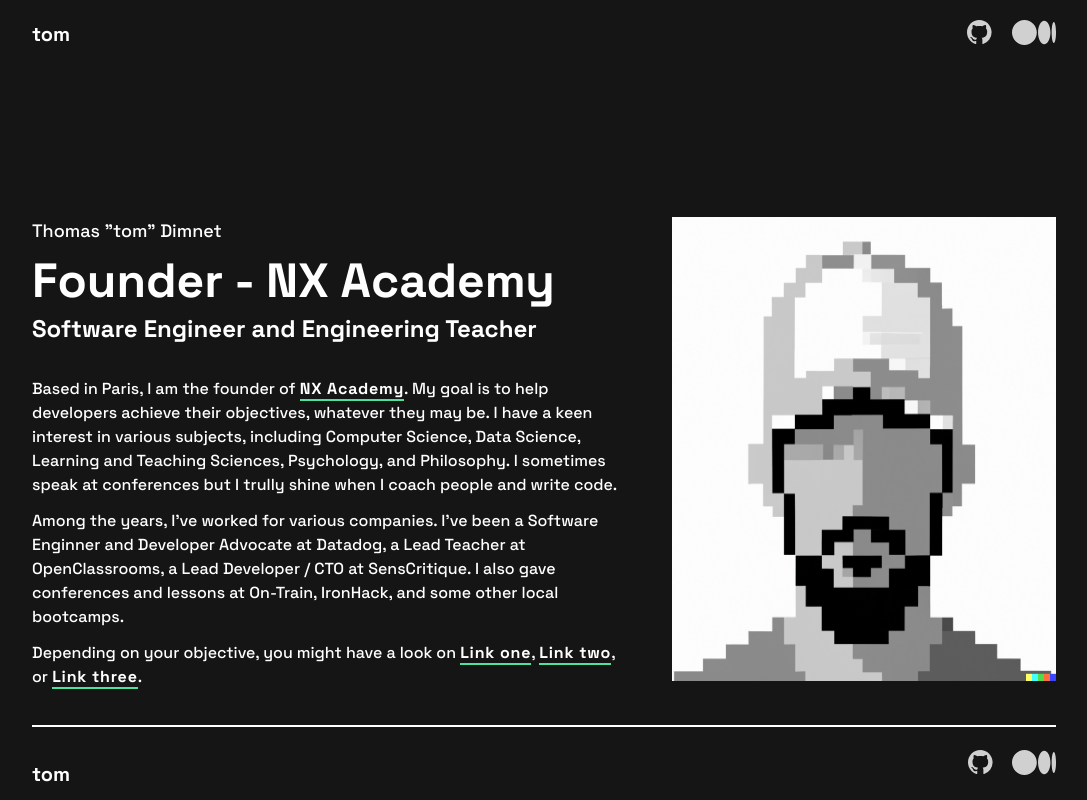
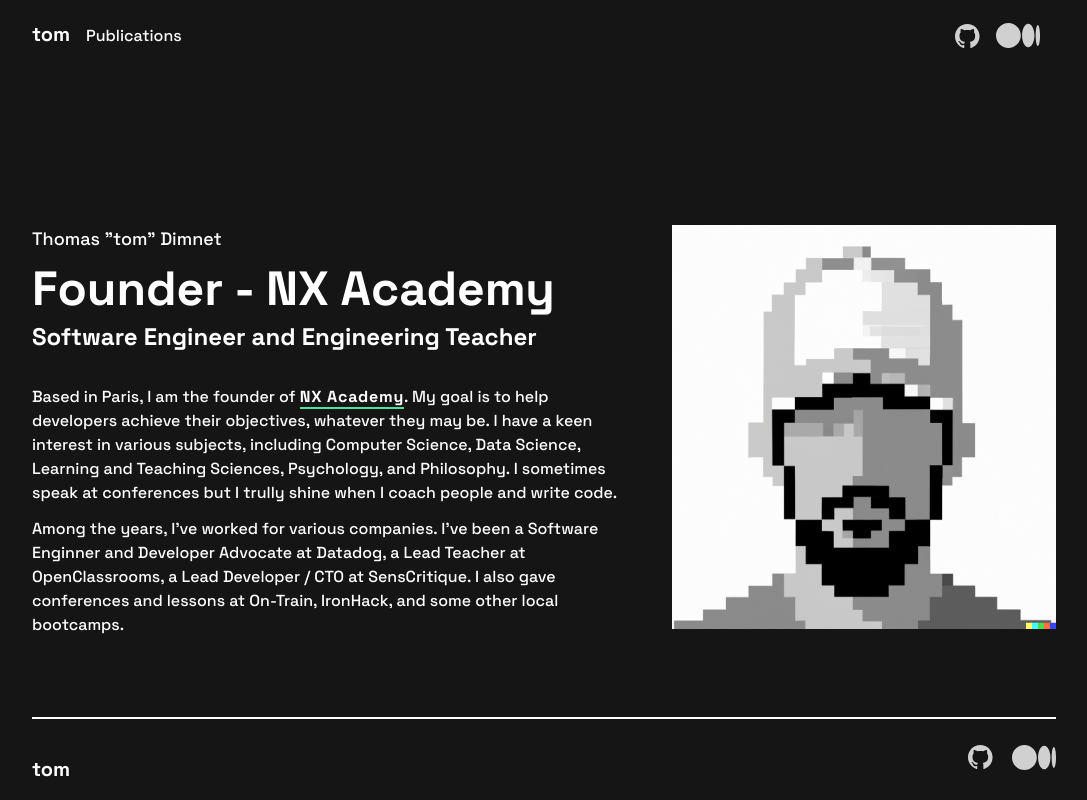
Before and after one commit to tdimnet/tdimnet.github.io, a React (Vite) app: page / in a window 1280 px wide. Shown: the whole page, without its empty margins (96-1183 px from the left). Built offline with nearby package versions, Linux system fonts and the light colour scheme.

Commit message:
Creating the publications page and updating header links

```diff
--- a/src/App.tsx
+++ b/src/App.tsx
@@ -5,13 +5,8 @@ import { BrowserRouter, Routes, Route } from "react-router-dom";
 import Footer from "./components/Footer";
 import Header from "./components/Header";
 
-import About from "./pages/About";
-import AllProjects from "./pages/AllProjects";
 import Home from "./pages/Home";
-import Programming from "./pages/Programming";
-import Project from "./pages/Project";
-import Teaching from "./pages/Teaching";
-import Writing from "./pages/Writing";
+import Publications from "./pages/Publications";
 
 function App() {
   return (
@@ -22,12 +17,7 @@ function App() {
             <Header />
           </div>
           <Routes>
-            <Route path="/about" element={<About />} />
-            <Route path="/programming" element={<Programming />} />
-            <Route path="/project/:id" element={<Project />} />
-            <Route path="/projects" element={<AllProjects />} />
-            <Route path="/teaching" element={<Teaching />} />
-            <Route path="/writing" element={<Writing />} />
+            <Route path="/publications" element={<Publications />} />
             <Route path="/" element={<Home />} />
           </Routes>
           <Footer />
--- a/src/components/Header/index.tsx
+++ b/src/components/Header/index.tsx
@@ -1,22 +1,36 @@
 import { Link } from "react-router-dom";
+import CustomLink from "../Link";
 
 import Heading from "../Heading";
+import Paragraph from "../Paragraph";
 import GithubIcon from "../../icons/Github";
 import MediumIcon from "../../icons/Medium";
 
 function Component() {
   return (
-    <header className="row-span-1 flex">
+    <header className="row-span-1">
+      <nav>
+        <ul className="flex flex-row items-end">
+          <li className="mr-4">
             <Link to="/">
               <Heading css="text-white" content="tom" as="h3" />
             </Link>
+          </li>
+          <li className="mr-4">
+            <Link to="/publications">
+              <Paragraph>Publications</Paragraph>
+            </Link>
+          </li>
+          <li className="ml-auto mr-4">
             <a
-        className="ml-auto mr-5 opacity-80 hover:opacity-100 ease-in duration-200 hover:scale-125"
+              className="opacity-80 hover:opacity-100 ease-in duration-200 hover:scale-125"
               href="https://github.com/tdimnet"
               target="_blank"
             >
               <GithubIcon />
             </a>
+          </li>
+          <li className="mr-4">
             <a
               className="opacity-80 hover:opacity-100 ease-in duration-200 hover:scale-125"
               href="https://tdimnet.medium.com/"
@@ -24,6 +38,9 @@ function Component() {
             >
               <MediumIcon />
             </a>
+          </li>
+        </ul>
+      </nav>
     </header>
   );
 }
--- a/src/pages/Home/index.tsx
+++ b/src/pages/Home/index.tsx
@@ -40,12 +40,12 @@ function Page() {
             gave conferences and lessons at On-Train, IronHack, and some other
             local bootcamps.
           </Paragraph>
-          <Paragraph css="mb-3">
+          {/* <Paragraph css="mb-3">
             Depending on your objective, you might have a look on{" "}
             <Link content="Link one" to="#" />,{" "}
             <Link content="Link two" to="#" />, or{" "}
             <Link content="Link three" to="#" />.
-          </Paragraph>
+          </Paragraph> */}
         </div>
       </section>
     </main>
--- /dev/null
+++ b/src/pages/Publications/index.tsx
@@ -0,0 +1,5 @@
+function Page() {
+  return <h1>Hello publications</h1>;
+}
+
+export default Page;
```
Lines whose indentation alone changed are shown as unchanged.
